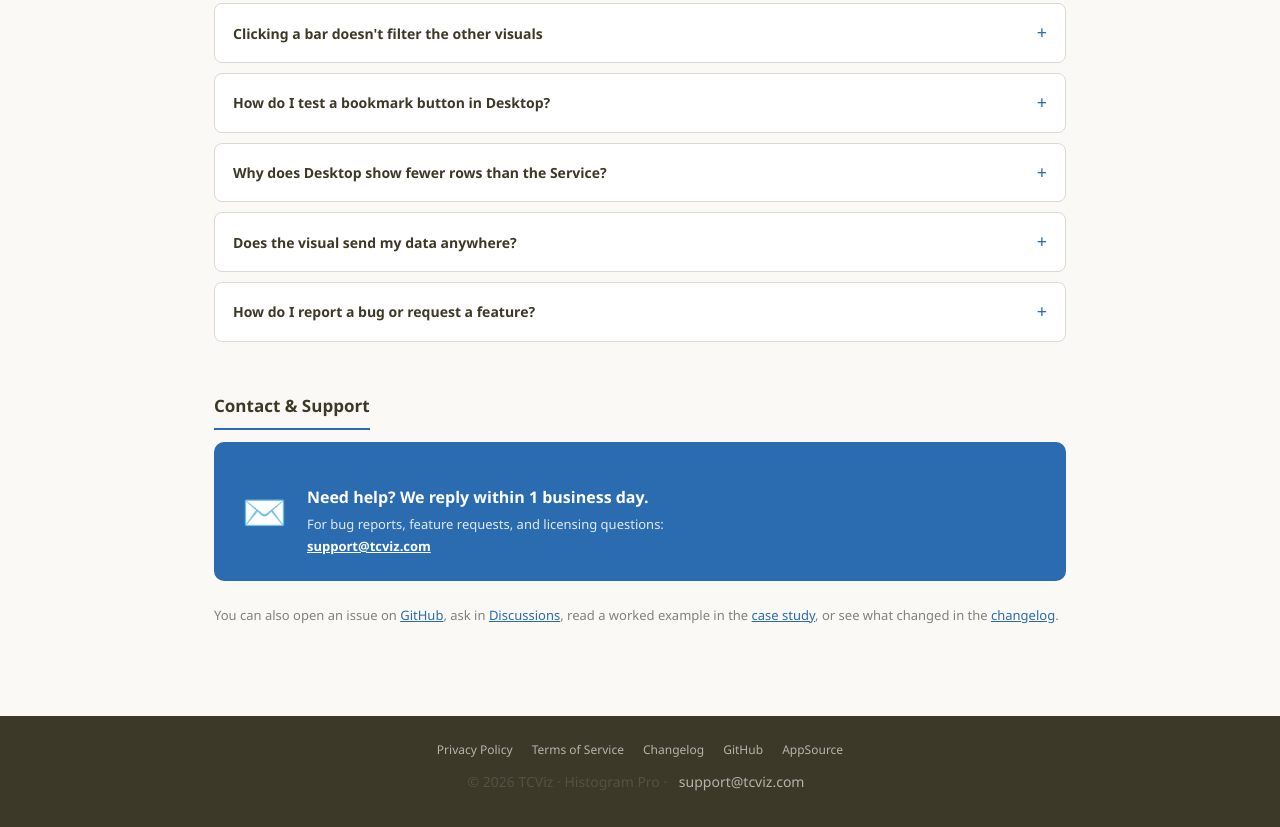
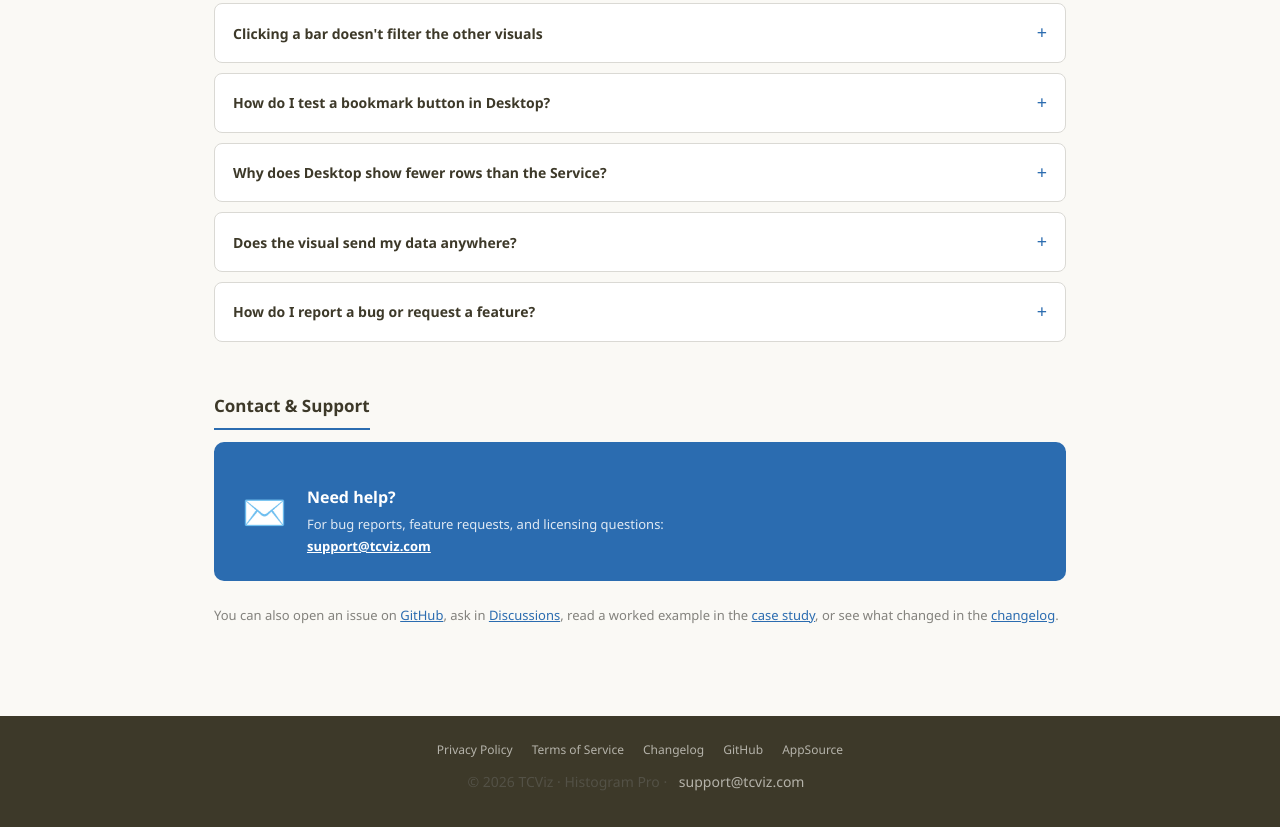
Before and after one commit to tinocallarisa-web/histogram-pro, a website: page docs/support.html in a window 1280 px wide. Shown: the part 10726-11553 px from the top of the page. Drawn offline with Linux system fonts and the light colour scheme.

Commit message:
Histogram 1.5: fuera el plazo de respuesta en soporte
Co-Authored-By: Claude Opus 5.5 <noreply@anthropic.com>

```diff
--- a/docs/support.html
+++ b/docs/support.html
@@ -563,7 +563,7 @@
   <div class="contact-box">
     <div class="icon">✉️</div>
     <div>
-      <h3>Need help? We reply within 1 business day.</h3>
+      <h3>Need help?</h3>
       <p>For bug reports, feature requests, and licensing questions:<br>
       <a href="mailto:support@tcviz.com">support@tcviz.com</a></p>
     </div>
```
